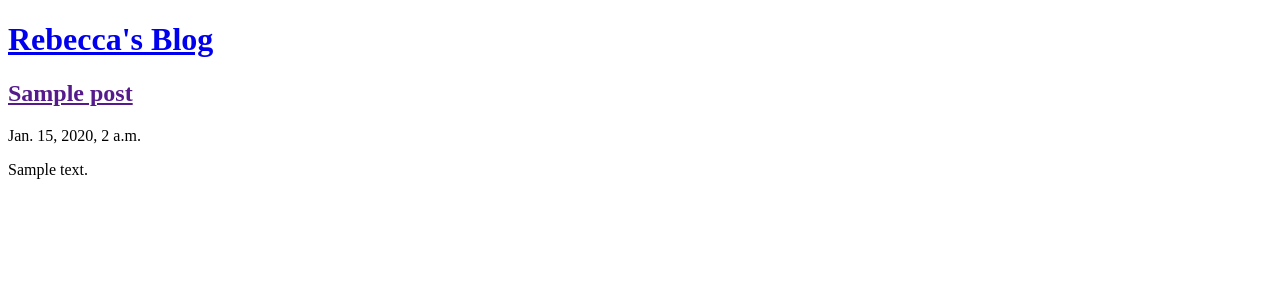
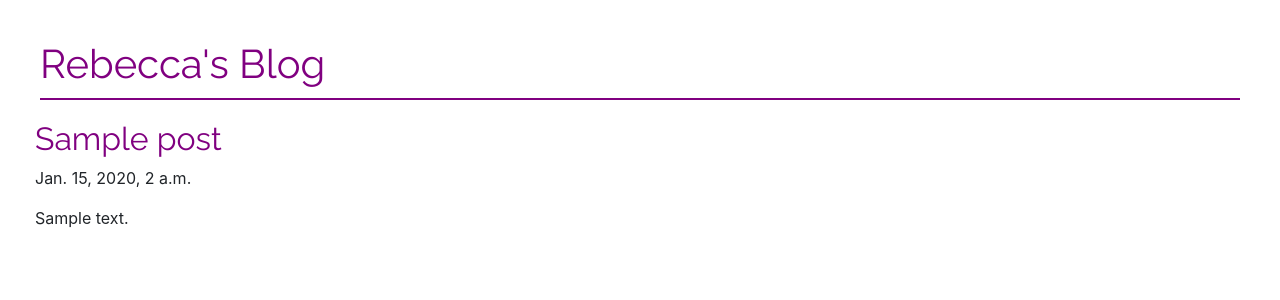
Before and after one commit to RebeccaML/Blog, a Django app: template blog/templates/blog/posts.html in a window 1280 px wide. Shown: the top 300 px of the page. Run offline with Django 3.2, Linux system fonts and the light colour scheme; the template is opened without the code that fills it: values that come from a table or form of the project are taken from there, others are empty; tables that the repository leaves empty hold one stand-in row (values such as "Sample post"); some libraries are stand-ins or nearby versions.

Commit message:
added post view and some css

```diff
--- /dev/null
+++ b/blog/static/css/style.css
@@ -0,0 +1,17 @@
+h1 {
+    margin: 20px 20px;
+    padding-bottom: 10px;
+    border-bottom: 2px solid purple;
+    font-family: Raleway, sans-serif;
+}
+
+h2 {
+    font-family: Raleway, sans-serif;
+}
+a {
+    color: purple;
+}
+
+body {
+    padding: 20px;
+}
--- /dev/null
+++ b/blog/templates/blog/base.html
@@ -0,0 +1,36 @@
+<!DOCTYPE html>
+{% load static %}
+<html lang="en">
+
+<head>
+    <meta charset="UTF-8">
+    <title>Rebecca's Blog</title>
+    <link rel="stylesheet" href="https://stackpath.bootstrapcdn.com/bootstrap/4.3.1/css/bootstrap.min.css"
+        integrity="sha384-ggOyR0iXCbMQv3Xipma34MD+dH/1fQ784/j6cY/iJTQUOhcWr7x9JvoRxT2MZw1T" crossorigin="anonymous">
+    <script src="https://stackpath.bootstrapcdn.com/bootstrap/4.3.1/js/bootstrap.min.js"
+        integrity="sha384-JjSmVgyd0p3pXB1rRibZUAYoIIy6OrQ6VrjIEaFf/nJGzIxFDsf4x0xIM+B07jRM" crossorigin="anonymous">
+    </script>
+    <link rel="stylesheet" href="https://fonts.googleapis.com/css?family=Raleway&display=swap">
+    <link rel="stylesheet" href="{% static 'css/style.css' %}">
+    <link rel="icon" href="{% static 'images/favicon.ico' %}">
+</head>
+
+<body>
+    <h1><a href="/">Rebecca's Blog</a></h1>
+    <div class="container-fluid">
+        <div class="row">
+            <div class="col-md-10">
+                {% block content %}
+                {% endblock %}
+            </div>
+        </div>
+    </div>
+    <script src="https://code.jquery.com/jquery-3.3.1.slim.min.js"
+        integrity="sha384-q8i/X+965DzO0rT7abK41JStQIAqVgRVzpbzo5smXKp4YfRvH+8abtTE1Pi6jizo" crossorigin="anonymous">
+    </script>
+    <script src="https://cdnjs.cloudflare.com/ajax/libs/popper.js/1.14.7/umd/popper.min.js"
+        integrity="sha384-UO2eT0CpHqdSJQ6hJty5KVphtPhzWj9WO1clHTMGa3JDZwrnQq4sF86dIHNDz0W1" crossorigin="anonymous">
+    </script>
+</body>
+
+</html>
--- a/blog/templates/blog/posts.html
+++ b/blog/templates/blog/posts.html
@@ -1,21 +1,10 @@
-<!DOCTYPE html>
-<html lang="en">
-
-<head>
-    <meta charset="UTF-8">
-    <title>Rebecca's Blog</title>
-    <!-- <link rel="stylesheet" href="style.css"> -->
-</head>
-
-<body>
-    <h1><a href="/">Rebecca's Blog</a></h1>
-    <div>
-        {% for post in posts %}
-            <h2><a href="">{{post.title }}</a></h2>
+{% extends 'blog/base.html' %}
+{% block content %}
+    {% for post in posts %}
+        <div class="post">
+            <h2><a href="{% url 'post_detail' pk=post.pk %}">{{post.title }}</a></h2>
             <p>{{ post.published_date }}</p>
             <p>{{ post.text|linebreaksbr }}</p>
-        {% endfor %}
-    </div>
-</body>
-
-</html>
+        </div>
+    {% endfor %}
+{% endblock %}
--- a/blog/urls.py
+++ b/blog/urls.py
@@ -3,4 +3,5 @@ from . import views
 
 urlpatterns = [
     path('', views.posts, name='posts'),
+    path('post/<int:pk>/', views.post_detail, name='post_detail'),
 ]
--- a/blog/views.py
+++ b/blog/views.py
@@ -1,7 +1,12 @@
 from django.shortcuts import render
 from django.utils import timezone
+from django.shortcuts import render, get_object_or_404
 from .models import Post
 
 def posts(request):
     posts = Post.objects.filter(published_date__lte=timezone.now()).order_by('published_date')
     return render(request, 'blog/posts.html', {'posts': posts})
+
+def post_detail(request, pk):
+    post = get_object_or_404(Post, pk=pk)
+    return render(request, 'blog/post_detail.html', {'post': post})
```
Also changed, not shown: blog/templates/blog/post_detail.html (added, +11 -0 lines), blog/static/images/favicon.ico (added), 1 other file.
